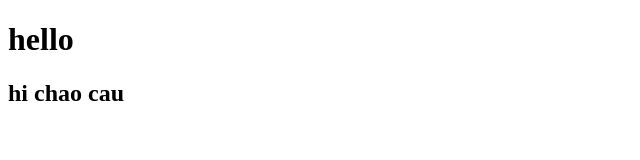
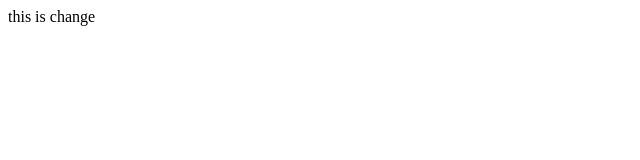
Before and after one commit to chequangnhat/git_practice, a plain HTML site: page index.html in a window 1280 px wide. Shown: the whole page, without its empty margins (0-640 px from the left). Drawn offline with Linux system fonts and the light colour scheme.

Commit message:
change html

```diff
--- a/index.html
+++ b/index.html
@@ -7,7 +7,6 @@
   <title>Document</title>
 </head>
 <body>
-  <h1>hello</h1>
-  <h2>hi chao cau</h2>
+  <div>this is change</div>
 </body>
 </html>
```
